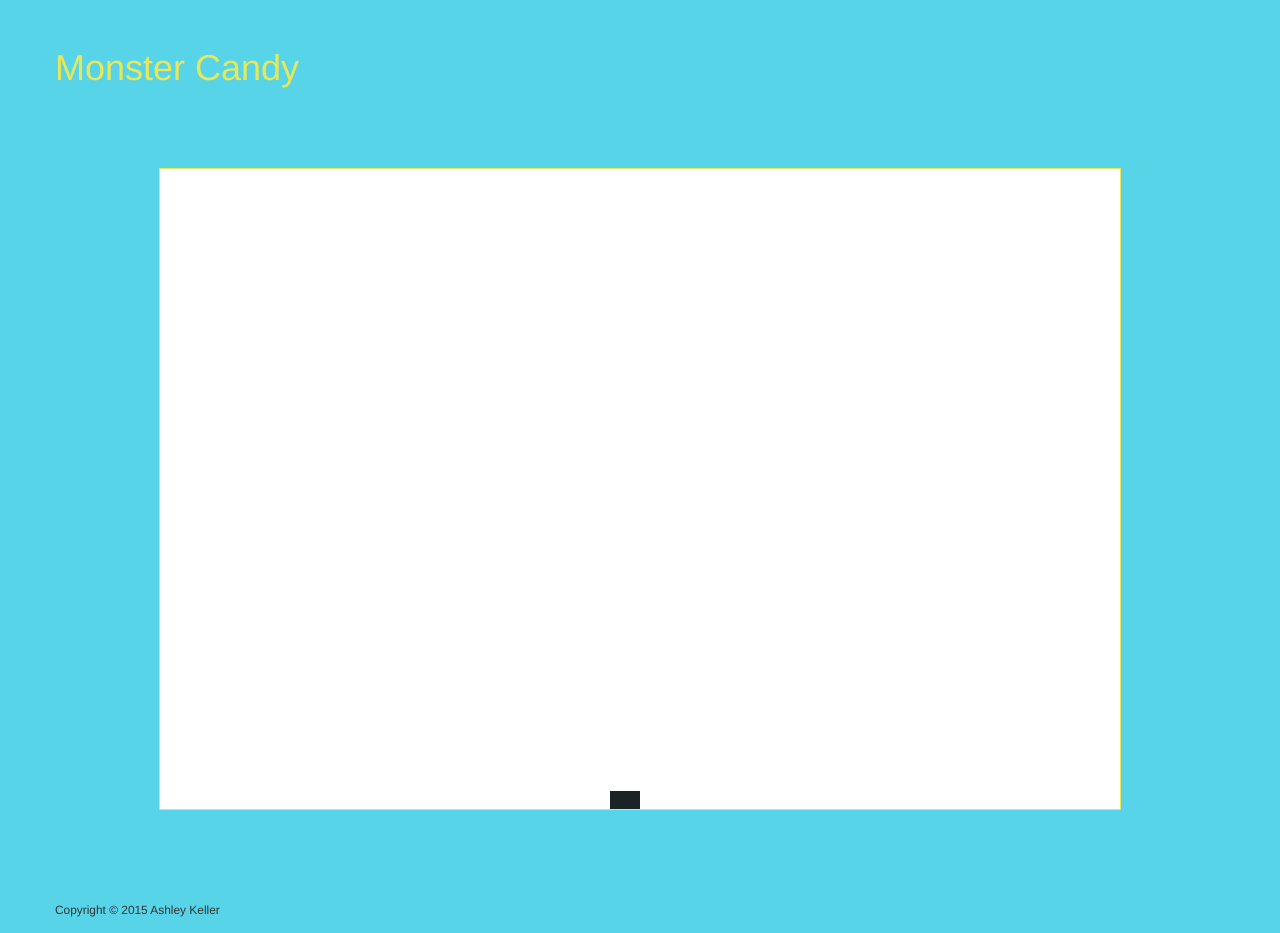
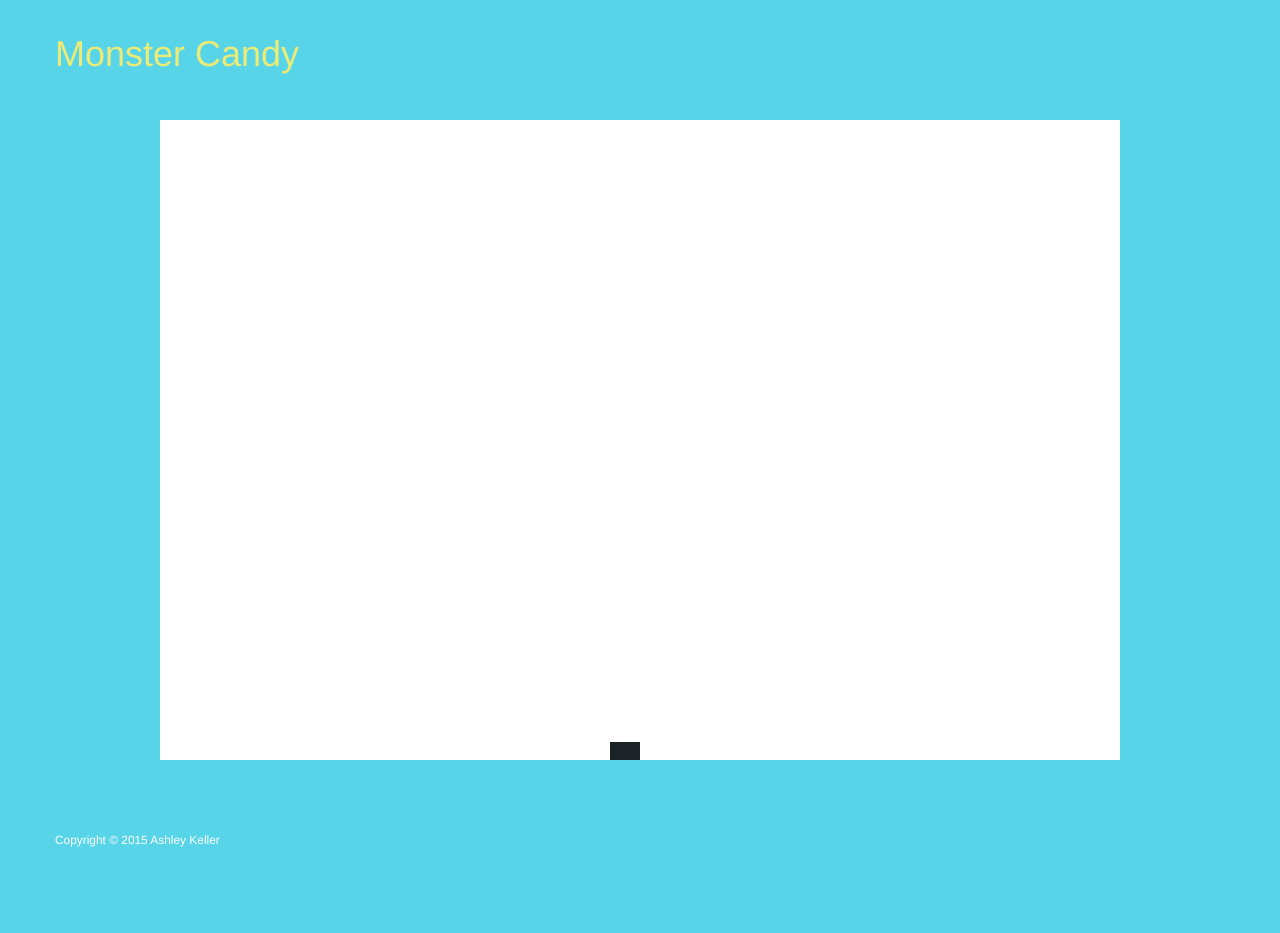
Before and after one commit to Sulaiman001/monster-candy, a website: page index.html in a window 1280 px wide. After the commit the page ends 863 px from the top, so only its background shows below. Drawn offline with Linux system fonts and the light colour scheme.

Commit message:
Brightening the yellow and changing canvas border colour

```diff
--- a/css/src/main.scss
+++ b/css/src/main.scss
@@ -15,20 +15,21 @@ body {
 }
 
 header {
-    padding: 2em 0;
+    padding: 1em 0;
 }
 
 canvas {
-    border: 1px solid $yellow;
+    border: 1px solid $blue;
     background: #fff;
 }
 
 main .row {
     text-align: center;
-    padding: 3em 0;
+    padding: 1.5em 0;
 }
 
 footer {
     margin-top: 2em;
     padding: 1em;
+    color: #fff;
 }
--- a/css/src/modules/_colours.scss
+++ b/css/src/modules/_colours.scss
@@ -1,6 +1,6 @@
 $purple: #6960FF;
 $blue: #58D4E8;
 $green: #6DFF84;
-$yellow: #E8E758;
+$yellow: #eceb76;
 $orange: #FFC763;
 $dark-grey: #1C2326;
```
Also changed, not shown: css/dist/main.css.
